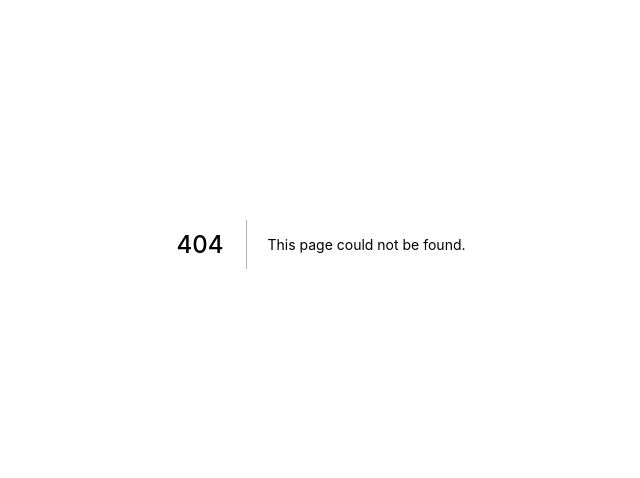
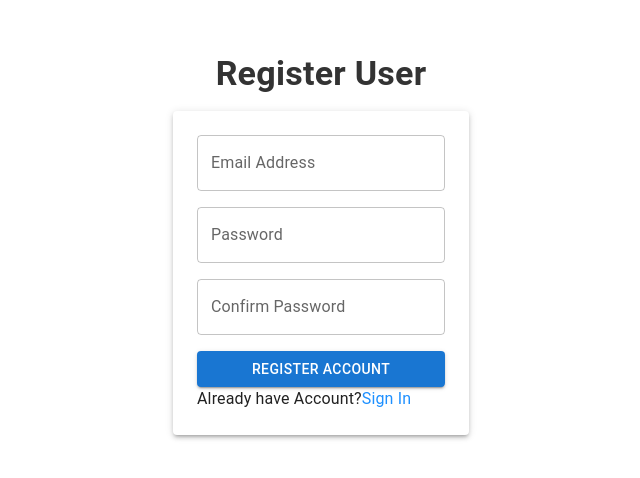
Before and after one commit to DropitupQwerty/ljgv-printing, a Next.js app: page /register in a window 1280 px wide. Before the commit this address had no page. Shown: the part 156-634 px from the top of the page, without its empty margins (319-959 px from the left). Built offline with nearby package versions, Linux system fonts and the light colour scheme.

Commit message:
Front-end Dashboard

```diff
--- a/package.json
+++ b/package.json
@@ -9,6 +9,9 @@
     "lint": "next lint"
   },
   "dependencies": {
+    "@emotion/react": "^11.8.2",
+    "@emotion/styled": "^11.8.1",
+    "@mui/material": "^5.5.2",
     "next": "12.1.0",
     "react": "17.0.2",
     "react-dom": "17.0.2"
--- a/pages/_app.js
+++ b/pages/_app.js
@@ -1,7 +1,7 @@
-import '../styles/globals.css'
+import '../styles/globals.css';
 
 function MyApp({ Component, pageProps }) {
-  return <Component {...pageProps} />
+  return <Component {...pageProps} />;
 }
 
-export default MyApp
+export default MyApp;
--- /dev/null
+++ b/pages/register.js
@@ -0,0 +1,54 @@
+import { Box, Paper, Button, TextField, Typography } from "@mui/material";
+import Link from "next/link";
+
+export default function Register() {
+  return (
+    <Box
+      sx={{
+        width: "100vw",
+        height: "100vh",
+        display: "flex",
+        flexDirection: "column",
+        justifyContent: "center",
+        alignItems: "center",
+      }}
+    >
+      <Typography variant="h4" sx={{ color: "#333", fontWeight: "700" }}>
+        Register User
+      </Typography>
+      <Paper
+        elevation={3}
+        sx={{
+          padding: "24px",
+          display: " flex ",
+          flexDirection: "Column",
+          marginTop: "1rem",
+        }}
+      >
+        <TextField label="Email Address" name="email" type="email"></TextField>
+        <TextField
+          label="Password"
+          name="password"
+          type="password"
+          sx={{ marginTop: "1rem" }}
+        ></TextField>
+        <TextField
+          label="Confirm Password"
+          name="ConfimPassword"
+          type="password"
+          sx={{ marginTop: "1rem" }}
+        ></TextField>
+        <Button variant="contained" sx={{ marginTop: "1rem" }}>
+          Register Account
+        </Button>
+        <Box sx={{ display: "flex" }}>
+          <Typography>Already have Account?</Typography>
+
+          <Typography sx={{ color: "dodgerblue" }}>
+            <Link href="/SignIn">Sign In</Link>
+          </Typography>
+        </Box>
+      </Paper>
+    </Box>
+  );
+}
```
Also changed, not shown: pages/SignIn.js (added, +46 -0 lines), pages/index.js (+2 -66 lines), 1 other file (tests, documents, lock files or other folders).
